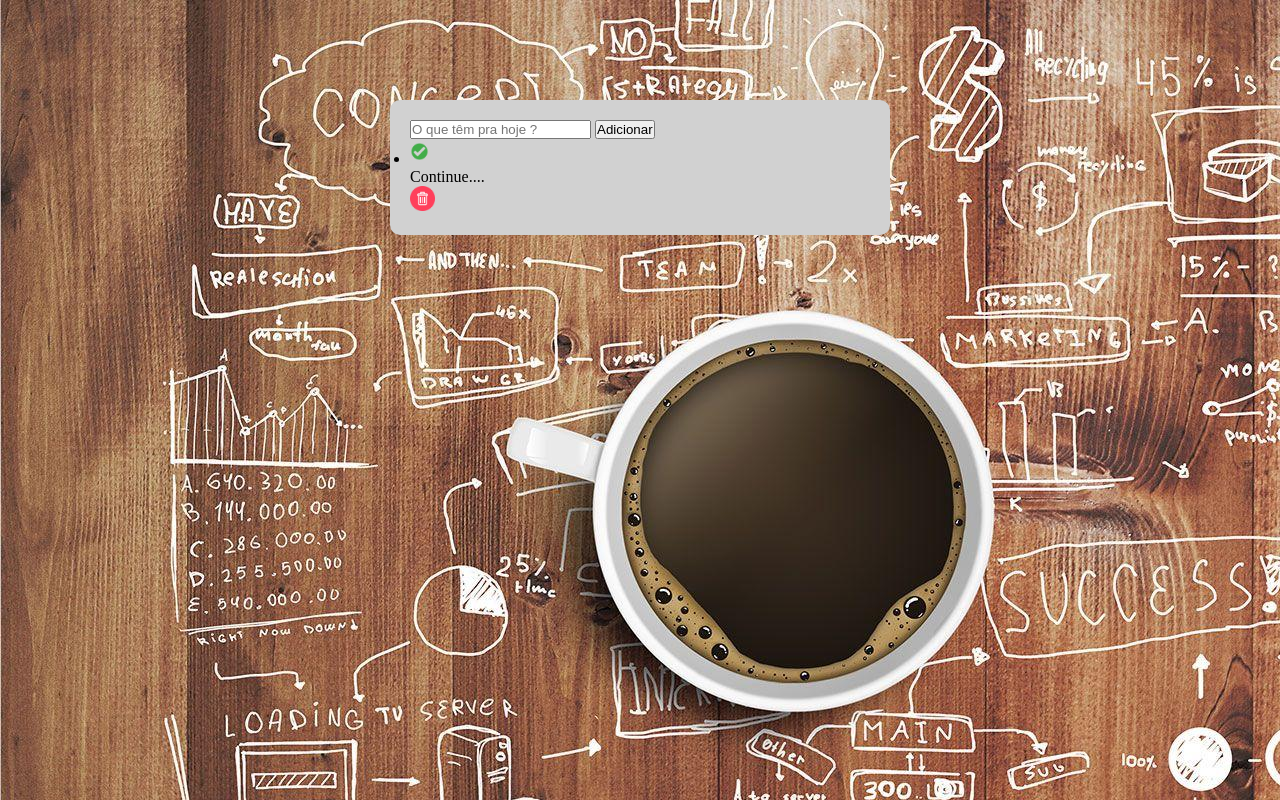
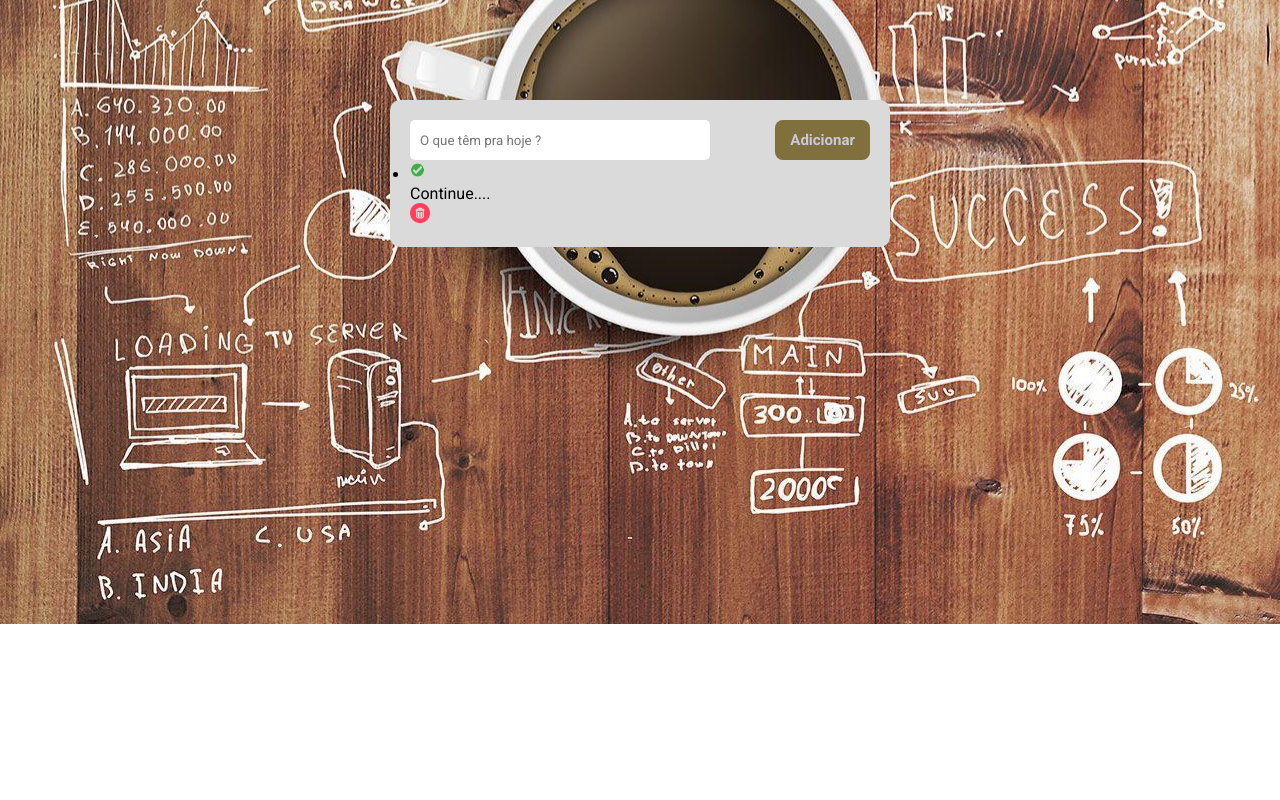
Before and after one commit to ThiagoSampaio88/2doList, a website: page index.html in a window 1280 px wide. Drawn offline with Linux system fonts and the light colour scheme.

Commit message:
estilização da fonte, cores, background, button, input e icones

```diff
--- a/style.css
+++ b/style.css
@@ -2,23 +2,49 @@
   margin: 0;
   padding: 0;
   box-sizing: border-box;
-
+ font-family: 'Roboto', sans-serif;
 }
 
 body{
   background: url("./img/background.jpg");
+  background-size: auto;
+  background-position: center;
   background-repeat: no-repeat;
 }
 
 .container{
-  background-color: #d1d1d1;
+  background-color: #dadada;
   width: 500px;
   border-radius: 10px;
   padding: 20px;
   margin: 100px auto 0 auto;
+}
 
+.input-task{
+  border: none;
+  border-radius: 5px;
+  width: 300px;
+  height: 40px;
+  padding-left: 10px;
+}
+
+.button-add-task{
+  border: none;
+  border-radius: 8px;
+  height: 40px;
+  background-color: #80703d;
+  color: rgb(201, 201, 216);
+  font-size: 15px;
+  font-weight: 700;
+  padding: 0 15px;
+  float: right;
+  cursor: pointer;
+}
+
+.button-add-task:hover{
+  opacity: 0.8;
 }
 
 img{
-  height: 25px;
+  height: 20px;
 }
```
